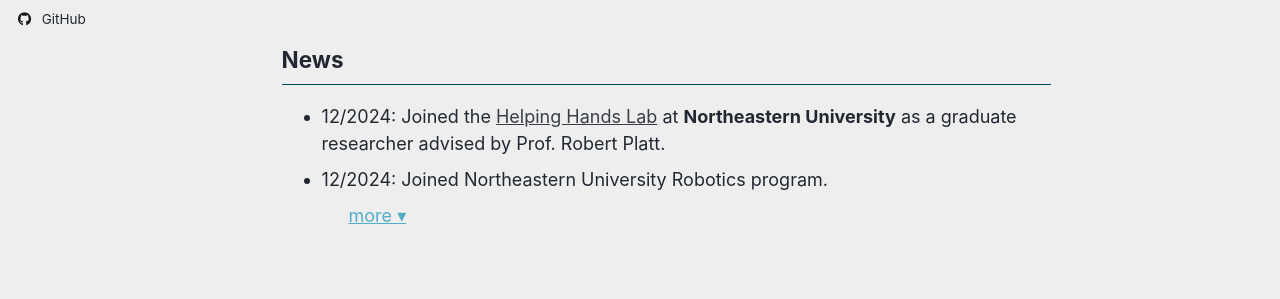
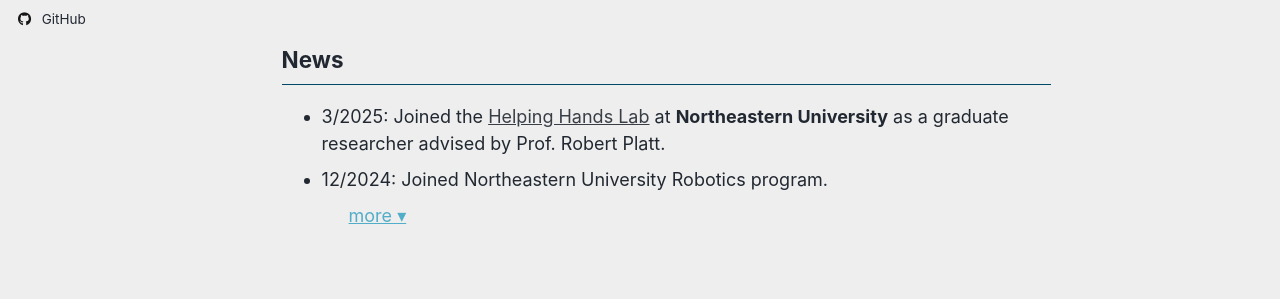
Before and after one commit to evenjohnyz/evenjohnyz.github.io, a Jekyll site: the page built from _pages/about.md, in a window 1280 px wide and 1095 px high. Shown: the part 485-784 px from the top of the window. Built offline with Jekyll 4.4.1, drawn with Linux system fonts in a browser that asks for light colours; some web fonts are replaced; a script that is not in the unit is left out.

Commit message:
Update news entry date to March 2025

```diff
--- a/_pages/about.md
+++ b/_pages/about.md
@@ -121,6 +121,6 @@ document.addEventListener("DOMContentLoaded", function() {
 
 ## News
 <ul id="news-list">
-  <li>12/2024: Joined the <a href="https://www2.ccs.neu.edu/research/helpinghands/">Helping Hands Lab</a> at <strong>Northeastern University</strong> as a graduate researcher advised by Prof. Robert Platt.</li>
+  <li>3/2025: Joined the <a href="https://www2.ccs.neu.edu/research/helpinghands/">Helping Hands Lab</a> at <strong>Northeastern University</strong> as a graduate researcher advised by Prof. Robert Platt.</li>
   <li>12/2024: Joined Northeastern University Robotics program.</li>
 <a id="news-more" href="javascript:void(0)">more ▾</a>
```
